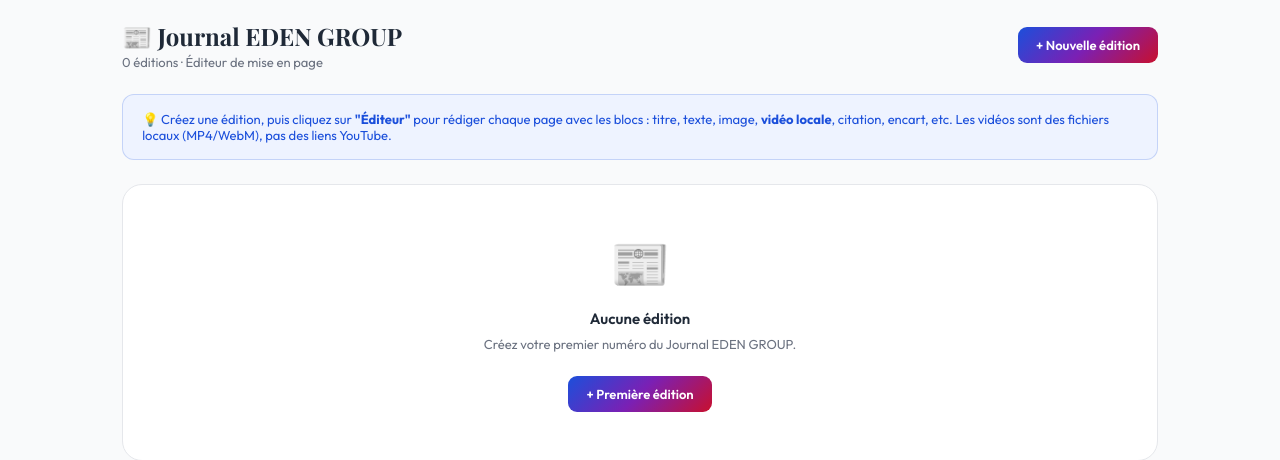
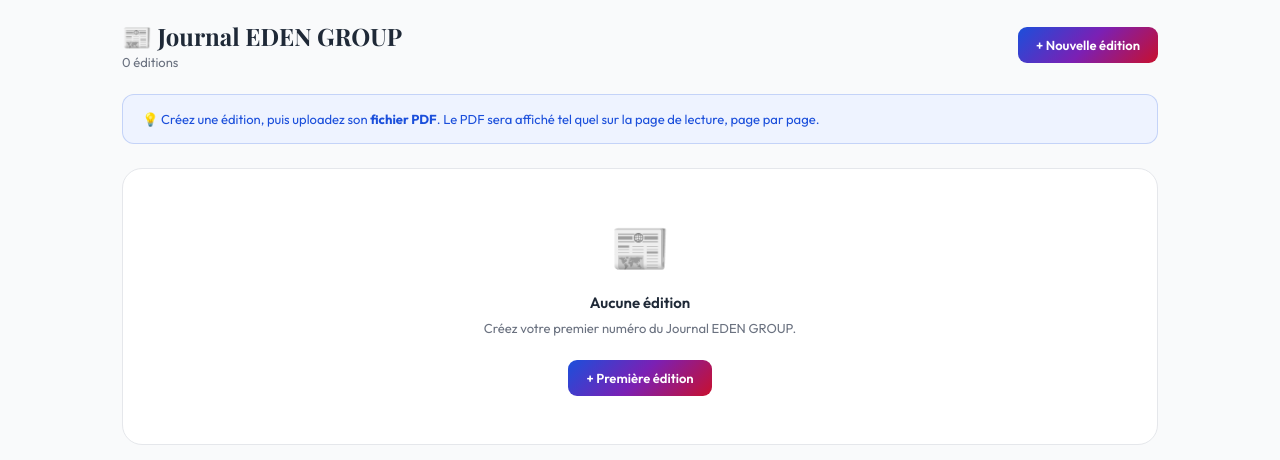
Before and after one commit to edenapplication/EDEN_MARKETING, a Django app: page /dashboard/journal/ in a window 1280 px wide. Shown: the part 64-524 px from the top of the page. Run offline with Django 5.2, Linux system fonts and the light colour scheme; the visitor is signed in with stand-in values (Sample User, id 1); data that the repository does not hold is empty.

Commit message:
Mise à jour du projet mise des pdf dans la lecture academie et evenement

```diff
--- a/templates/eden/dashboard/journal.html
+++ b/templates/eden/dashboard/journal.html
@@ -43,6 +43,10 @@ body{font-family:'Outfit',sans-serif;background:var(--g50);color:var(--g800);}
 .s-pub{background:#dcfce7;color:#16a34a;padding:3px 8px;border-radius:100px;font-size:9px;font-weight:700;}
 .s-brou{background:#fef9c3;color:#b45309;padding:3px 8px;border-radius:100px;font-size:9px;font-weight:700;}
 .s-arch{background:var(--g200);color:var(--g500);padding:3px 8px;border-radius:100px;font-size:9px;font-weight:700;}
+/* ✅ Badge PDF */
+.ec-pdf-badge{position:absolute;bottom:8px;right:8px;padding:4px 9px;border-radius:100px;font-size:9px;font-weight:700;display:flex;align-items:center;gap:4px;backdrop-filter:blur(6px);}
+.pdf-ok{background:rgba(34,197,94,0.95);color:#fff;}
+.pdf-missing{background:rgba(239,68,68,0.95);color:#fff;}
 .ec-body{padding:1rem;}
 .ec-num{font-size:10px;font-weight:700;color:var(--g400);margin-bottom:3px;}
 .ec-tit{font-size:14px;font-weight:700;color:var(--g800);line-height:1.3;margin-bottom:4px;}
@@ -50,8 +54,11 @@ body{font-family:'Outfit',sans-serif;background:var(--g50);color:var(--g800);}
 .ec-actions{display:flex;gap:5px;flex-wrap:wrap;}
 .btn-sm{padding:5px 10px;border-radius:6px;font-size:11px;font-weight:600;cursor:pointer;border:1.5px solid;font-family:'Outfit',sans-serif;text-decoration:none;transition:all 0.2s;display:inline-flex;align-items:center;gap:3px;}
 .btn-edit{background:var(--bpale);border-color:rgba(27,79,219,0.2);color:var(--blue);}
-.btn-editeur{background:#f0fdf4;border-color:#86efac;color:#16a34a;}
+.btn-edit:hover{background:var(--blue);color:#fff;}
+.btn-pdf{background:#fee2e2;border-color:#fca5a5;color:#dc2626;}
+.btn-pdf:hover{background:#fca5a5;color:#fff;}
 .btn-voir{background:var(--g50);border-color:var(--g200);color:var(--g500);}
+.btn-voir:hover{border-color:var(--blue);color:var(--blue);}
 .btn-pub{background:#fef9c3;border-color:#fde68a;color:#b45309;}
 .btn-pub.publie{background:#dcfce7;border-color:#86efac;color:#16a34a;}
 .btn-del{background:#fee2e2;border-color:#fca5a5;color:#dc2626;}
@@ -81,7 +88,7 @@ body{font-family:'Outfit',sans-serif;background:var(--g50);color:var(--g800);}
   <div class="page-hd">
     <div>
       <h1 class="page-tit">📰 Journal EDEN GROUP</h1>
-      <div class="page-sub">{{ editions.count }} édition{{ editions.count|pluralize }} · Éditeur de mise en page</div>
+      <div class="page-sub">{{ editions.count }} édition{{ editions.count|pluralize }}</div>
     </div>
     <a class="btn-add" href="{% url 'dashboard_journal_edition_ajouter' %}">+ Nouvelle édition</a>
   </div>
@@ -89,7 +96,7 @@ body{font-family:'Outfit',sans-serif;background:var(--g50);color:var(--g800);}
   {% if messages %}{% for msg in messages %}<div class="alert">{{ msg }}</div>{% endfor %}{% endif %}
 
   <div class="info-box">
-    💡 Créez une édition, puis cliquez sur <strong>"Éditeur"</strong> pour rédiger chaque page avec les blocs : titre, texte, image, <strong>vidéo locale</strong>, citation, encart, etc. Les vidéos sont des fichiers locaux (MP4/WebM), pas des liens YouTube.
+    💡 Créez une édition, puis uploadez son <strong>fichier PDF</strong>. Le PDF sera affiché tel quel sur la page de lecture, page par page.
   </div>
 
   {% if journaux %}
@@ -103,20 +110,33 @@ body{font-family:'Outfit',sans-serif;background:var(--g50);color:var(--g800);}
         {% else %}<div class="ec-img-ph">📰</div>{% endif %}
         <span class="ec-type type-journal">Journal</span>
         <span class="ec-statut"><span class="{% if ed.statut == 'publie' %}s-pub{% elif ed.statut == 'brouillon' %}s-brou{% else %}s-arch{% endif %}">{{ ed.get_statut_display }}</span></span>
+
+        <!-- ✅ Badge PDF -->
+        {% if ed.fichier_pdf %}
+          <span class="ec-pdf-badge pdf-ok">📄 PDF</span>
+        {% else %}
+          <span class="ec-pdf-badge pdf-missing">⚠ Sans PDF</span>
+        {% endif %}
       </div>
       <div class="ec-body">
         <div class="ec-num">N° {{ ed.numero }}</div>
         <div class="ec-tit">{{ ed.titre }}</div>
         <div class="ec-meta">
           {% if ed.date_parution %}📅 {{ ed.date_parution|date:"d/m/Y" }}{% endif %}
-          · {{ ed.nb_pages }} page{{ ed.nb_pages|pluralize }}
         </div>
         <div class="ec-actions">
-          <a class="btn-sm btn-edit" href="{% url 'dashboard_journal_edition_modifier' ed.pk %}">⚙ Infos</a>
-          <a class="btn-sm btn-editeur" href="{% url 'dashboard_journal_page_editer' edition_pk=ed.pk page_num=1 %}">✏ Éditeur</a>
+          <!-- ✅ Bouton principal : Modifier (infos + PDF) -->
+          <a class="btn-sm btn-edit" href="{% url 'dashboard_journal_edition_modifier' ed.pk %}">⚙ Modifier</a>
+
+          <!-- ✅ Voir le PDF dans un nouvel onglet -->
+          {% if ed.fichier_pdf %}
+          <a class="btn-sm btn-pdf" href="{{ ed.fichier_pdf.url }}" target="_blank">📄 PDF</a>
+          {% endif %}
+
           {% if ed.statut == 'publie' %}
           <a class="btn-sm btn-voir" href="/journal/{{ ed.numero }}/" target="_blank">👁 Lire</a>
           {% endif %}
+
           <button class="btn-sm btn-pub {% if ed.statut == 'publie' %}publie{% endif %}"
             onclick="togglePublier({{ ed.pk }}, this)">
             {% if ed.statut == 'publie' %}📤 Dépublier{% else %}✅ Publier{% endif %}
@@ -140,20 +160,31 @@ body{font-family:'Outfit',sans-serif;background:var(--g50);color:var(--g800);}
         {% else %}<div class="ec-img-ph">{% if ed.type_academie == 'article' %}📄{% elif ed.type_academie == 'revue' %}📕{% else %}📚{% endif %}</div>{% endif %}
         <span class="ec-type type-{{ ed.type_academie }}">{{ ed.get_type_academie_display }}</span>
         <span class="ec-statut"><span class="{% if ed.statut == 'publie' %}s-pub{% elif ed.statut == 'brouillon' %}s-brou{% else %}s-arch{% endif %}">{{ ed.get_statut_display }}</span></span>
+
+        <!-- ✅ Badge PDF -->
+        {% if ed.fichier_pdf %}
+          <span class="ec-pdf-badge pdf-ok">📄 PDF</span>
+        {% else %}
+          <span class="ec-pdf-badge pdf-missing">⚠ Sans PDF</span>
+        {% endif %}
       </div>
       <div class="ec-body">
         <div class="ec-num">N° {{ ed.numero }}</div>
         <div class="ec-tit">{{ ed.titre }}</div>
         <div class="ec-meta">
           {% if ed.date_parution %}📅 {{ ed.date_parution|date:"d/m/Y" }}{% endif %}
-          · {{ ed.nb_pages }} page{{ ed.nb_pages|pluralize }}
         </div>
         <div class="ec-actions">
-          <a class="btn-sm btn-edit" href="{% url 'dashboard_journal_edition_modifier' ed.pk %}">⚙ Infos</a>
-          <a class="btn-sm btn-editeur" href="{% url 'dashboard_journal_page_editer' edition_pk=ed.pk page_num=1 %}">✏ Éditeur</a>
+          <a class="btn-sm btn-edit" href="{% url 'dashboard_journal_edition_modifier' ed.pk %}">⚙ Modifier</a>
+
+          {% if ed.fichier_pdf %}
+          <a class="btn-sm btn-pdf" href="{{ ed.fichier_pdf.url }}" target="_blank">📄 PDF</a>
+          {% endif %}
+
           {% if ed.statut == 'publie' %}
           <a class="btn-sm btn-voir" href="/journal/{{ ed.numero }}/?from=academie" target="_blank">👁 Lire</a>
           {% endif %}
+
           <button class="btn-sm btn-pub {% if ed.statut == 'publie' %}publie{% endif %}"
             onclick="togglePublier({{ ed.pk }}, this)">
             {% if ed.statut == 'publie' %}📤 Dépublier{% else %}✅ Publier{% endif %}
```
